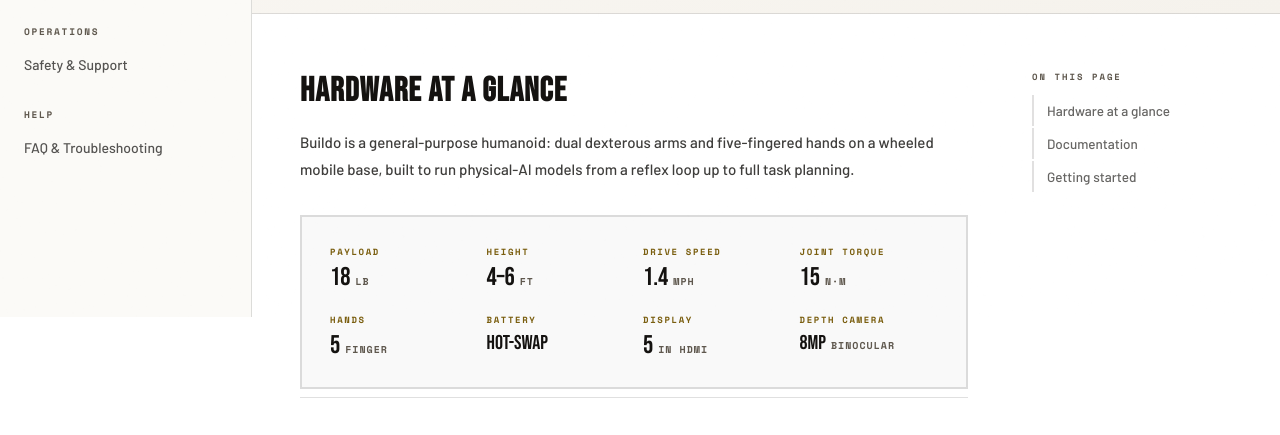
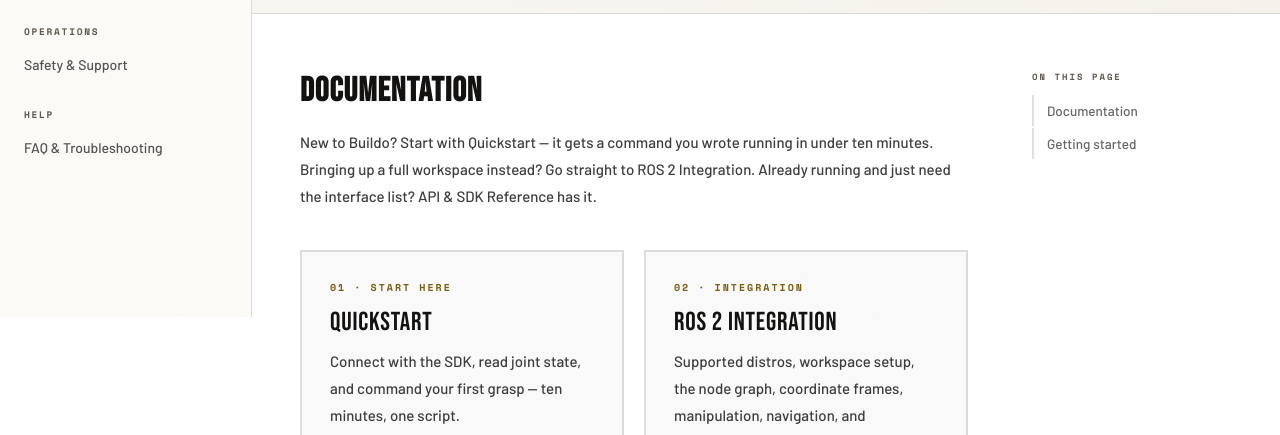
Before and after one commit to ScalingPhysicalAI/website, a SvelteKit app: page /docs in a window 1280 px wide. Shown: the part 483-918 px from the top of the page. Built offline with nearby package versions, Linux system fonts and the light colour scheme; no server answers.

Commit message:
remove hardware stats for now

```diff
--- a/src/routes/docs/+layout.svelte
+++ b/src/routes/docs/+layout.svelte
@@ -59,13 +59,6 @@
 
 	const searchIndex: SearchEntry[] = [
 		{ kind: 'page', title: 'Overview', base: '/docs' },
-		{
-			kind: 'section',
-			title: 'Hardware at a glance',
-			base: '/docs',
-			anchor: 'specs',
-			pageTitle: 'Overview'
-		},
 		{
 			kind: 'section',
 			title: 'Documentation',
--- a/src/routes/docs/+page.svelte
+++ b/src/routes/docs/+page.svelte
@@ -24,47 +24,6 @@
 
 <div class="docs-layout">
 	<div class="docs-content">
-		<h2 id="specs">Hardware at a glance</h2>
-		<p>
-			Buildo is a general-purpose humanoid: dual dexterous arms and five-fingered hands on a wheeled
-			mobile base, built to run physical-AI models from a reflex loop up to full task planning.
-		</p>
-
-		<div class="docs-specs" aria-label="Buildo specifications">
-			<div>
-				<div class="docs-spec-label">Payload</div>
-				<div class="docs-spec-value">18<span>LB</span></div>
-			</div>
-			<div>
-				<div class="docs-spec-label">Height</div>
-				<div class="docs-spec-value">4&ndash;6<span>FT</span></div>
-			</div>
-			<div>
-				<div class="docs-spec-label">Drive speed</div>
-				<div class="docs-spec-value">1.4<span>MPH</span></div>
-			</div>
-			<div>
-				<div class="docs-spec-label">Joint torque</div>
-				<div class="docs-spec-value">15<span>N&middot;M</span></div>
-			</div>
-			<div>
-				<div class="docs-spec-label">Hands</div>
-				<div class="docs-spec-value">5<span>FINGER</span></div>
-			</div>
-			<div>
-				<div class="docs-spec-label">Battery</div>
-				<div class="docs-spec-value" style="font-size:20px;">Hot-swap</div>
-			</div>
-			<div>
-				<div class="docs-spec-label">Display</div>
-				<div class="docs-spec-value">5<span>IN HDMI</span></div>
-			</div>
-			<div>
-				<div class="docs-spec-label">Depth camera</div>
-				<div class="docs-spec-value" style="font-size:20px;">8MP<span>BINOCULAR</span></div>
-			</div>
-		</div>
-
 		<h2 id="sections">Documentation</h2>
 		<p>
 			New to Buildo? Start with Quickstart &mdash; it gets a command you wrote running in under ten
@@ -155,7 +114,6 @@
 
 	<nav class="docs-toc" aria-label="On this page">
 		<span class="docs-toc-label">On this page</span>
-		<a href="#specs">Hardware at a glance</a>
 		<a href="#sections">Documentation</a>
 		<a href="#start">Getting started</a>
 	</nav>
--- a/src/routes/docs/docs.css
+++ b/src/routes/docs/docs.css
@@ -612,42 +612,6 @@
 	color: rgba(20, 18, 16, 0.78);
 }
 
-.docs-specs {
-	display: grid;
-	grid-template-columns: repeat(4, 1fr);
-	gap: 22px 18px;
-	margin: 32px 0 8px;
-	padding: 28px;
-	border: 2px solid var(--border);
-	background: rgba(20, 18, 16, 0.022);
-}
-
-.docs-spec-label {
-	font-family: 'Space Mono', monospace;
-	font-size: 9px;
-	font-weight: 700;
-	letter-spacing: 0.18em;
-	text-transform: uppercase;
-	color: var(--accent);
-	margin-bottom: 7px;
-}
-
-.docs-spec-value {
-	font-family: 'Bebas Neue', sans-serif;
-	font-size: clamp(22px, 2vw, 28px);
-	line-height: 1;
-	color: var(--ink);
-}
-
-.docs-spec-value span {
-	font-family: 'Space Mono', monospace;
-	font-size: 10px;
-	font-weight: 700;
-	letter-spacing: 0.1em;
-	color: var(--text-muted);
-	margin-left: 5px;
-}
-
 /* Right-hand "on this page" toc has room to float past the content measure
    down to 1100px; below that it competes with the left nav for space. */
 @media (max-width: 1100px) {
@@ -776,8 +740,4 @@
 	.docs-cards {
 		grid-template-columns: 1fr;
 	}
-
-	.docs-specs {
-		grid-template-columns: repeat(2, 1fr);
-	}
 }
```
